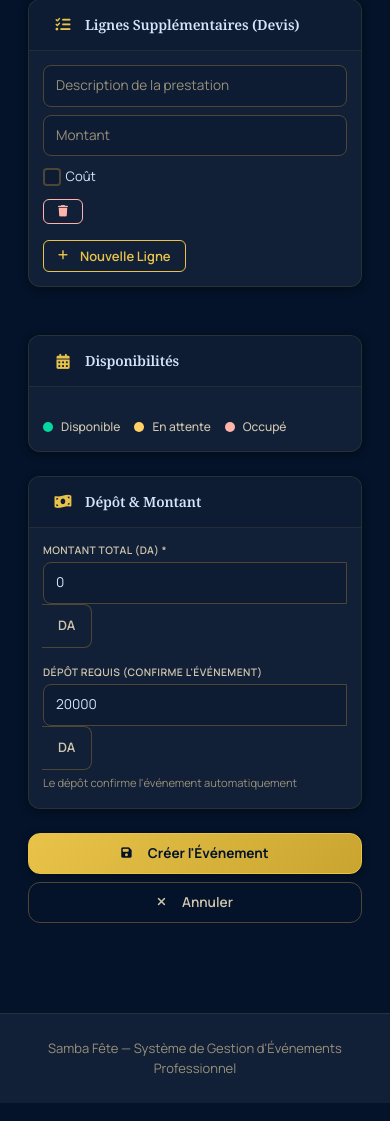
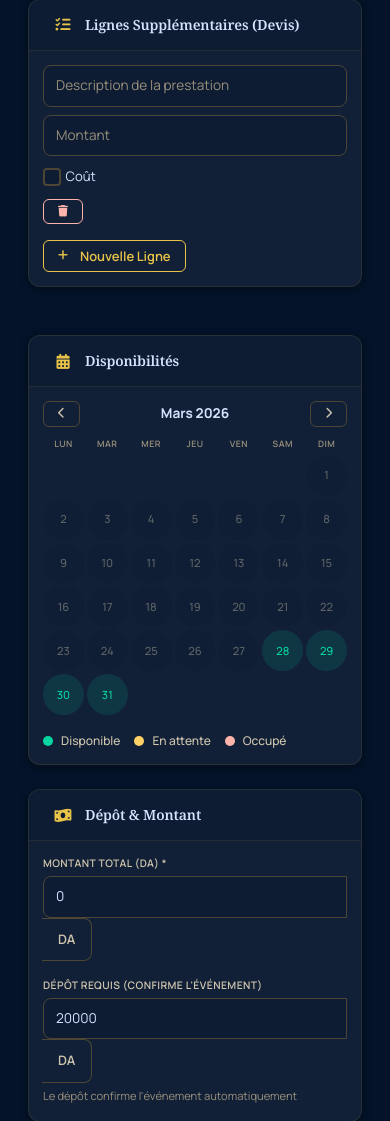
Before and after one commit to Aramoul23/Samba-fete-, a Flask app: page /evenement/nouveau in a window 390 px wide. Shown: the part 3170-4291 px from the top of the page. Run offline with Flask 3, Linux system fonts and the light colour scheme; a user stored in the database is signed in; data comes from the database, SQL or seed files in the repository; data that the repository does not hold is empty; some libraries are stand-ins or nearby versions.

Commit message:
fix: show availability calendar on mobile (was hidden by CSS)

```diff
--- a/static/css/style.css
+++ b/static/css/style.css
@@ -764,8 +764,11 @@ body { background-color: var(--bg) !important; color: var(--text) !important; }
 
     .services-grid { max-height: none; }
 
-    /* Availability calendar */
-    .avail-calendar { display: none; }
+    /* Availability calendar — compact on mobile */
+    .avail-cal-day { font-size: 0.7rem; }
+    .avail-cal-dayname { font-size: 0.55rem; }
+    .avail-cal-header { margin-bottom: 6px; }
+    .avail-cal-header span { font-size: 0.85rem; }
 
     /* Sticky sidebar — not sticky on mobile */
     .sticky-sidebar { position: static; }
```
